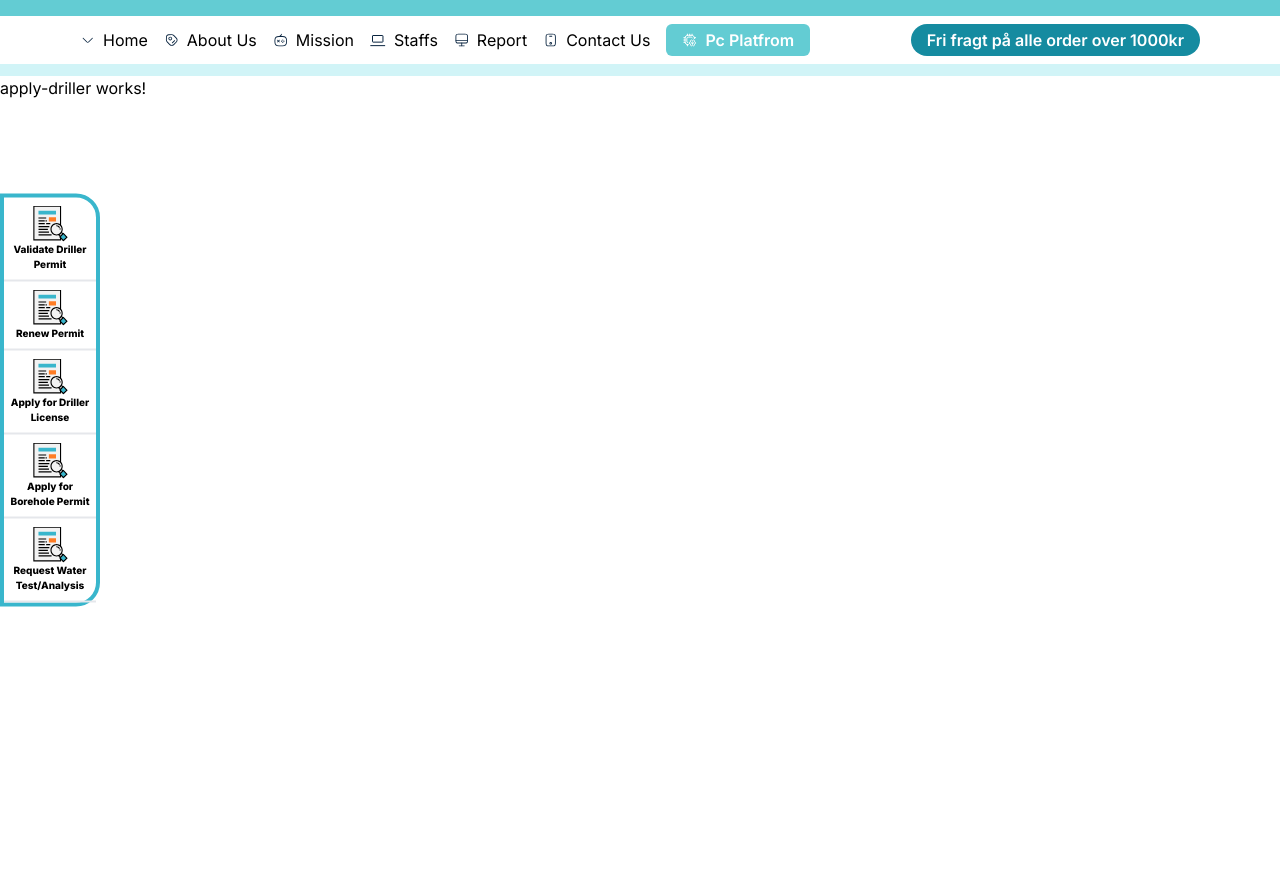
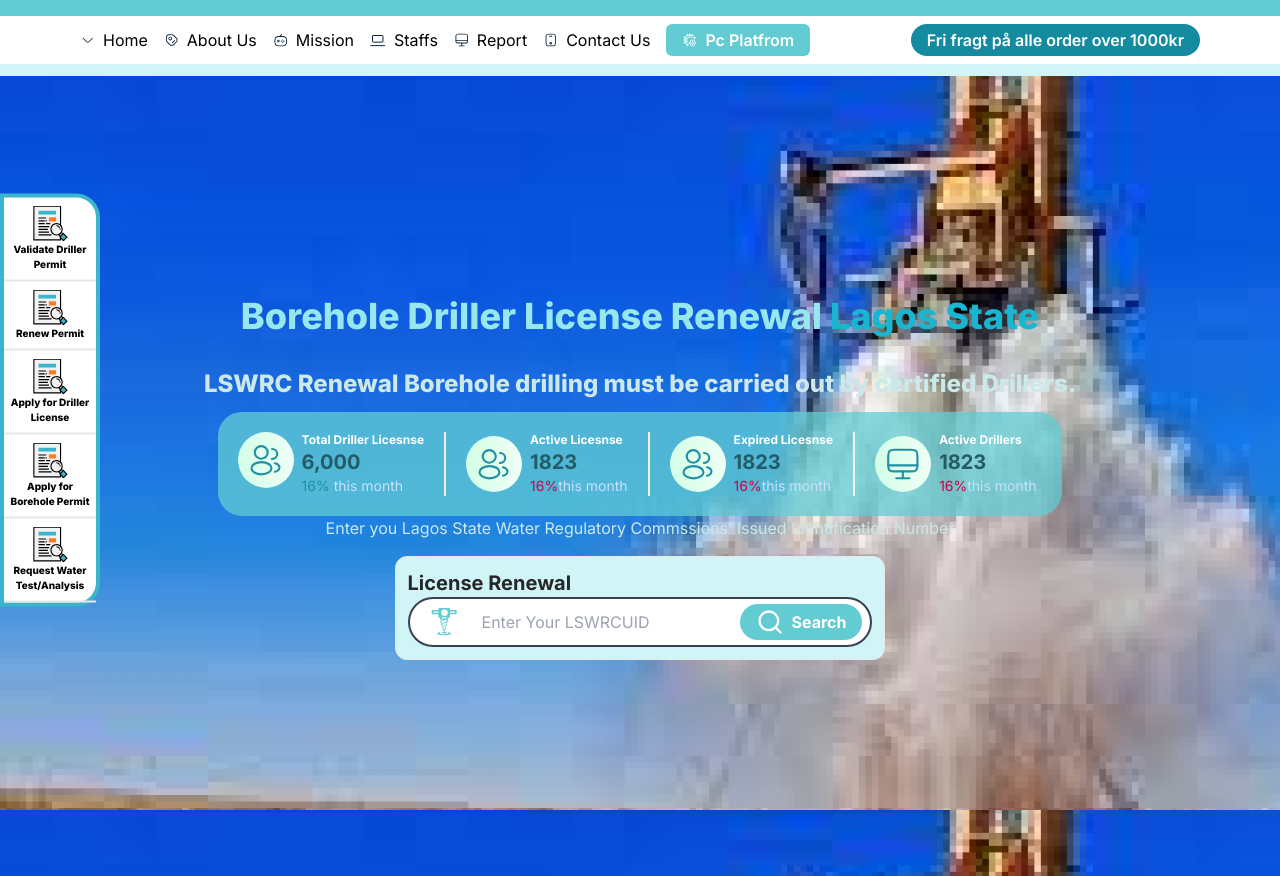
Before and after one commit to hatekisam/hydronet, an Angular app: page /apply-driller in a window 1280 px wide. Built offline with nearby package versions, Linux system fonts and the light colour scheme.

Commit message:
created the apply for driller page

```diff
--- a/src/app/components/home-sidebar/home-sidebar.component.ts
+++ b/src/app/components/home-sidebar/home-sidebar.component.ts
@@ -30,7 +30,7 @@
     {
       title: 'Apply for Driller License',
       icon: '/assets/homeSideIcon.svg',
-      to: '',
+      to: 'apply-driller',
     },
     {
       title: 'Apply for Borehole Permit',
--- a/src/app/pages/apply-driller/apply-driller.component.ts
+++ b/src/app/pages/apply-driller/apply-driller.component.ts
@@ -5,12 +5,104 @@
   standalone: true,
   imports: [],
   template: `
-    <p>
-      apply-driller works!
-    </p>
+    <div
+      class=" bg-[url('/assets/homeImage.png')] h-screen w-screen flex items-center justify-center flex-col px-28"
+    >
+      <p class="my-5 text-[#96E8EE] text-4xl font-extrabold">
+        Borehole Driller License Renewal
+        <span class="text-[#19B6D1]">Lagos State</span>
+      </p>
+      <p class="text-[#CBE8EA]  text-2xl font-extrabold my-3">
+        LSWRC Renewal Borehole drilling must be carried out by certified
+        Drillers.
+      </p>
+      <div
+        class="w-[80%] bg-[rgba(98,204,211,0.75)] p-5 flex items-center rounded-3xl gap-5"
+      >
+        <div class="flex  gap-2">
+          <div
+            class="p-2 rounded-full bg-gradient-to-r from-[#D3FFE7] to-[#EFFFF6] w-14 h-14 flex items-center justify-center"
+          >
+            <img src="../../../assets/people.svg" alt="" class="w-9 h-9" />
+          </div>
+          <div>
+            <p class="text-white text-xs font-bold">Total Driller Licesnse</p>
+            <p class="text-[#235C66] text-xl font-bold">6,000</p>
+            <p class="text-[#C6E0FF] text-sm">
+              <span class="text-[#2190A4]">16%</span> this month
+            </p>
+          </div>
+        </div>
+        <div class="h-full w-0.5 bg-[#F0F0F0]"></div>
+        <div class="flex items-center gap-2">
+          <div
+            class="p-2 rounded-full bg-gradient-to-r from-[#D3FFE7] to-[#EFFFF6] w-14 h-14 flex items-center justify-center"
+          >
+            <img src="../../../assets/people.svg" alt="" class="w-9 h-9" />
+          </div>
+          <div>
+            <p class="text-white text-xs font-bold">Active Licesnse</p>
+            <p class="text-[#235C66] text-xl font-bold">1823</p>
+            <p class="text-[#C6E0FF] text-sm">
+              <span class="text-[#D0004B]">16%</span>this month
+            </p>
+          </div>
+        </div>
+        <div class="h-full w-0.5 bg-[#F0F0F0]"></div>
+        <div class="flex items-center gap-2">
+          <div
+            class="p-2 rounded-full bg-gradient-to-r from-[#D3FFE7] to-[#EFFFF6] w-14 h-14 flex items-center justify-center"
+          >
+            <img src="../../../assets/people.svg" alt="" class="w-9 h-9" />
+          </div>
+          <div>
+            <p class="text-white text-xs font-bold">Expired Licesnse</p>
+            <p class="text-[#235C66] text-xl font-bold">1823</p>
+            <p class="text-[#C6E0FF] text-sm">
+              <span class="text-[#D0004B]">16%</span>this month
+            </p>
+          </div>
+        </div>
+        <div class="h-full w-0.5 bg-[#F0F0F0]"></div>
+        <div class="flex items-center gap-2">
+          <div
+            class="p-2 rounded-full bg-gradient-to-r from-[#D3FFE7] to-[#EFFFF6] w-14 h-14 flex items-center justify-center"
+          >
+            <img src="../../../assets/drillers.svg" alt="" class="w-9 h-9" />
+          </div>
+          <div>
+            <p class="text-white text-xs font-bold">Active Drillers</p>
+            <p class="text-[#235C66] text-xl font-bold">1823</p>
+            <p class="text-[#C6E0FF] text-sm">
+              <span class="text-[#D0004B]">16%</span>this month
+            </p>
+          </div>
+        </div>
+      </div>
+      <p class="text-[#CAE8EA]">
+        Enter you Lagos State Water Regulatory Commssions’ Issued Identification
+        Number
+      </p>
+      <div class="p-3 rounded-xl bg-[#D1F4F7] border  my-4">
+        <p class="text-xl text-[#262729] font-bold">License Renewal</p>
+        <div
+          class="flex items-center gap-2  border-2 border-gray-700 bg-white py-1 px-2 rounded-full h-[50px] pl-5"
+        >
+          <img src="../../../assets/locFil.svg" alt="" class="w-7 h-7" />
+          <input
+            type="text"
+            placeholder="Enter Your LSWRCUID"
+            class="border-none outline-none px-4 py-2"
+          />
+          <button
+            class="flex items-center gap-2 px-4 py-1 bg-[#63CCD3] rounded-full text-white font-bold"
+          >
+            <img src="../../../assets/search.svg" alt="" class="w-7 h-7" />
+            <p>Search</p>
+          </button>
+        </div>
+      </div>
+    </div>
   `,
-  styleUrl: './apply-driller.component.css'
 })
-export class ApplyDrillerComponent {
-
-}
+export class ApplyDrillerComponent {}
--- a/src/app/pages/renew/renew.component.ts
+++ b/src/app/pages/renew/renew.component.ts
@@ -62,40 +62,40 @@
             <img src="../../../assets/people.svg" alt=""  class="w-9 h-9" />
           </div>
           <div>
-            <p class="text-white text-xs font-bold">Active License</p>
-            <p class="text-[#235C66] text-xl font-bold">6,000</p>
-            <p class="text-[#C6E0FF]">
-              <span class="text-[#2190A4]">16%</span>this month
+            <p class="text-white text-xs font-bold">Active Licesnse</p>
+            <p class="text-[#235C66] text-xl font-bold">1823</p>
+            <p class="text-[#C6E0FF] text-sm">
+              <span class="text-[#D0004B]">16%</span>this month
             </p>
           </div>
         </div>
         <div class="h-full w-0.5 bg-[#F0F0F0]"></div>
-        <div class="flex items-center">
+        <div class="flex items-center gap-2">
           <div
             class="p-2 rounded-full bg-gradient-to-r from-[#D3FFE7] to-[#EFFFF6] w-14 h-14 flex items-center justify-center"
           >
             <img src="../../../assets/people.svg" alt=""  class="w-9 h-9" />
           </div>
           <div>
-            <p class="text-white text-xs font-bold">Total Driller Licesnse</p>
-            <p class="text-[#235C66] text-xl font-bold">6,000</p>
-            <p class="text-[#C6E0FF]">
-              <span class="text-[#2190A4]">16%</span>this month
+            <p class="text-white text-xs font-bold">Expired Licesnse</p>
+            <p class="text-[#235C66] text-xl font-bold">1823</p>
+            <p class="text-[#C6E0FF] text-sm">
+              <span class="text-[#D0004B]">16%</span>this month
             </p>
           </div>
         </div>
         <div class="h-full w-0.5 bg-[#F0F0F0]"></div>
-        <div class="flex items-center">
+        <div class="flex items-center gap-2">
           <div
             class="p-2 rounded-full bg-gradient-to-r from-[#D3FFE7] to-[#EFFFF6] w-14 h-14 flex items-center justify-center"
           >
-            <img src="../../../assets/people.svg" alt=""  class="w-9 h-9" />
+            <img src="../../../assets/drillers.svg" alt=""  class="w-9 h-9" />
           </div>
           <div>
-            <p class="text-white text-xs font-bold">Total Driller Licesnse</p>
-            <p class="text-[#235C66] text-xl font-bold">6,000</p>
-            <p class="text-[#C6E0FF]">
-              <span class="text-[#2190A4]">16%</span>this month
+            <p class="text-white text-xs font-bold">Active Drillers</p>
+            <p class="text-[#235C66] text-xl font-bold">1823</p>
+            <p class="text-[#C6E0FF] text-sm">
+              <span class="text-[#D0004B]">16%</span>this month
             </p>
           </div>
         </div>
```
Also changed, not shown: src/assets/drillers.svg (added).
